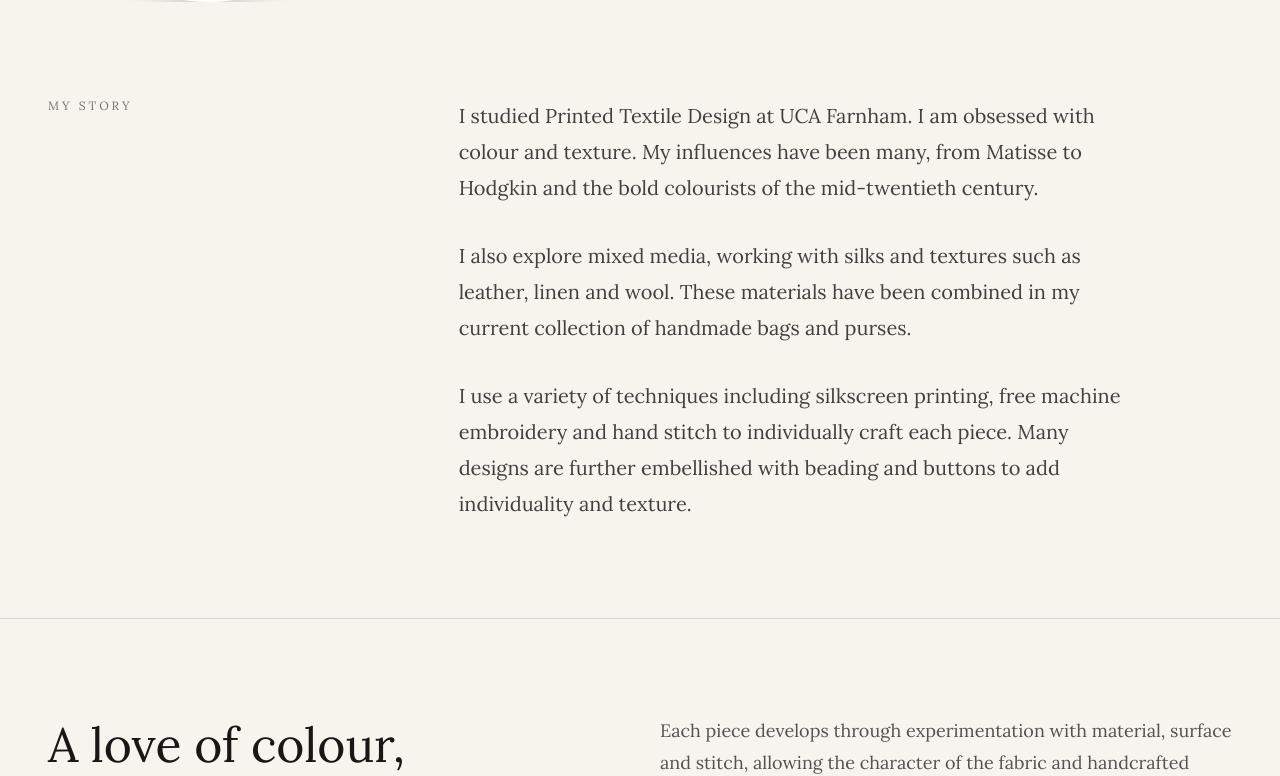
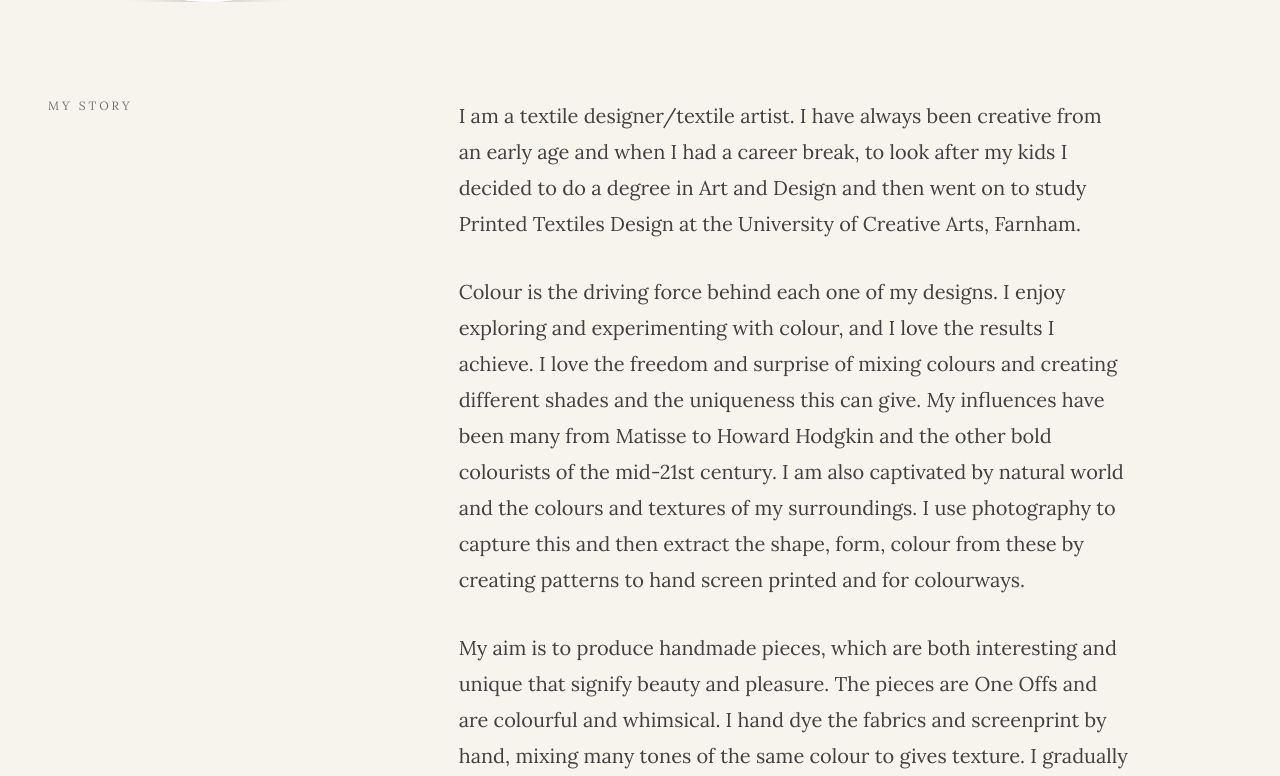
Before and after one commit to DarrenSmith10/Tina_Fashion, a Next.js app: page /about in a window 1280 px wide. Shown: the part 800-1576 px from the top of the page. Built offline with nearby package versions, Linux system fonts and the light colour scheme.

Commit message:
17th September 2026: Updated the About me page

```diff
--- a/src/app/about/page.tsx
+++ b/src/app/about/page.tsx
@@ -1,5 +1,12 @@
 import Footer from "../../components/Footer";
 import ProfilePic from "../../components/ProfilePic";
+import { Pinyon_Script } from "next/font/google";
+
+const pinyonScript = Pinyon_Script({
+  weight: "400",
+  subsets: ["latin"],
+  variable: "--font-pinyon-script",
+});
 
 export default function AboutPage() {
   return (
@@ -52,24 +59,39 @@ export default function AboutPage() {
             <div className="space-y-8 lg:col-span-7 lg:col-start-5">
 
               <p className="text-xl leading-9 text-neutral-700">
-                I studied Printed Textile Design at UCA Farnham. I am
-                obsessed with colour and texture. My influences have been
-                many, from Matisse to Hodgkin and the bold colourists of
-                the mid-twentieth century.
+                I am a textile designer/textile artist.
+                I have always been creative from an early age and when I had a career break,
+                to look after my kids I decided to do a degree in Art and Design
+                and then went on to study Printed Textiles Design at the University of Creative Arts,
+                Farnham.
               </p>
 
               <p className="text-xl leading-9 text-neutral-700">
-                I also explore mixed media, working with silks and textures
-                such as leather, linen and wool. These materials have been
-                combined in my current collection of handmade bags and
-                purses.
+                Colour is the driving force behind each one of my designs.
+                I enjoy exploring and experimenting with colour, and I love the results I achieve.
+                I love the freedom and surprise of mixing colours and creating different shades
+                and the uniqueness this can give.
+                My influences have been many from Matisse to Howard Hodgkin and the other bold
+                colourists of the mid-21st century. I am also captivated by natural world and the colours
+                and textures of my surroundings.
+                I use photography to capture this and then extract the shape,
+                form, colour from these by creating patterns to
+                hand screen printed and for colourways.
               </p>
 
               <p className="text-xl leading-9 text-neutral-700">
-                I use a variety of techniques including silkscreen printing,
-                free machine embroidery and hand stitch to individually
-                craft each piece. Many designs are further embellished with
-                beading and buttons to add individuality and texture.
+                My aim is to produce handmade pieces,
+                which are both interesting and unique that signify beauty and pleasure.
+                The pieces are One Offs and are colourful and whimsical.
+                I hand dye the fabrics and screenprint by hand,
+                mixing many tones of the same colour to gives texture.
+                I gradually build up layers of colour and pattern using various textile techniques.
+                Pieces are then completed by embellishing using appliqué,
+                free motion stitching and beading and can then be made into, textile art and handbags.
+              </p>
+
+              <p className={`${pinyonScript.className} text-[34px] italic leading-none text-neutral-700}`}>
+                Justina Smith
               </p>
 
             </div>
--- a/src/components/Navbar.tsx
+++ b/src/components/Navbar.tsx
@@ -4,6 +4,7 @@ import Link from "next/link";
 import { useState } from "react";
 import { Satisfy } from "next/font/google";
 import styles from "./Navbar.module.css";
+
 
 const satisfy = Satisfy({
   weight: "400",
```
